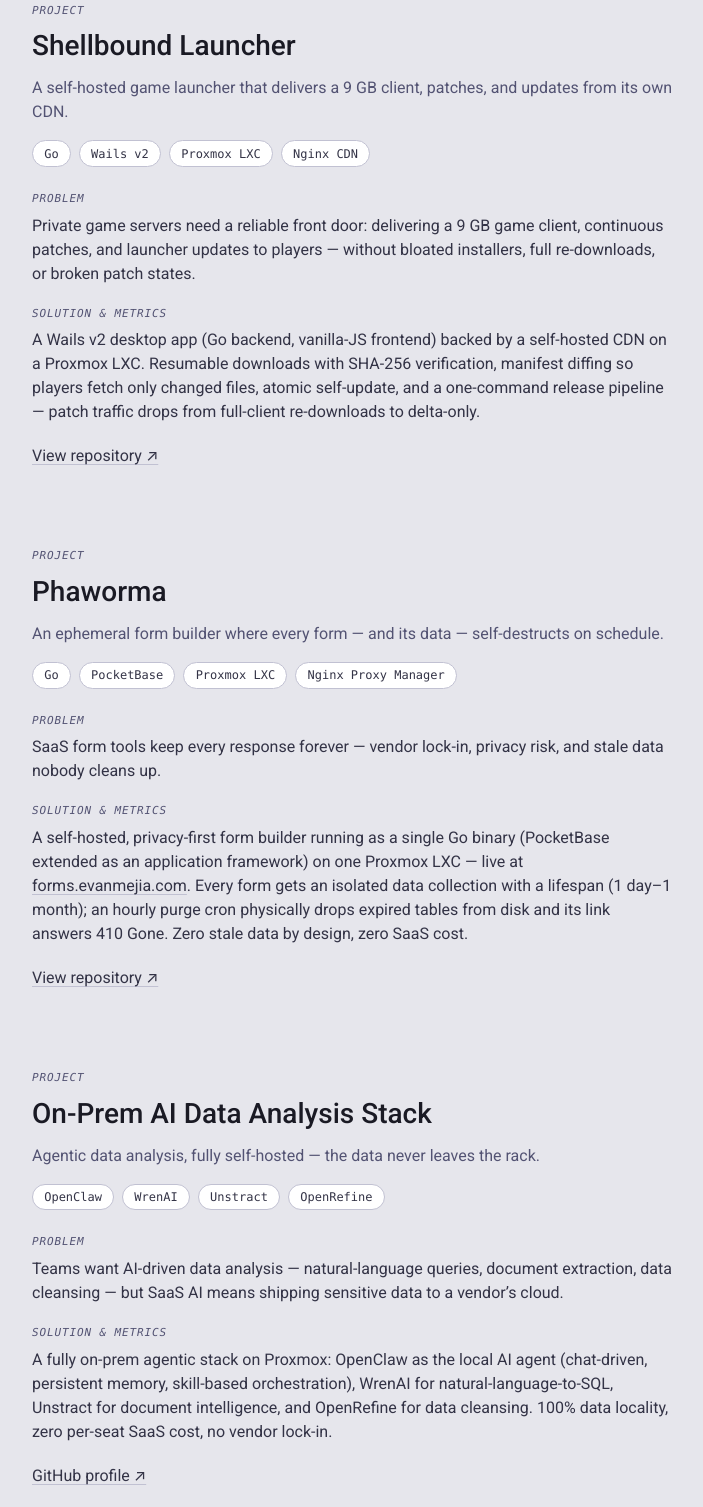
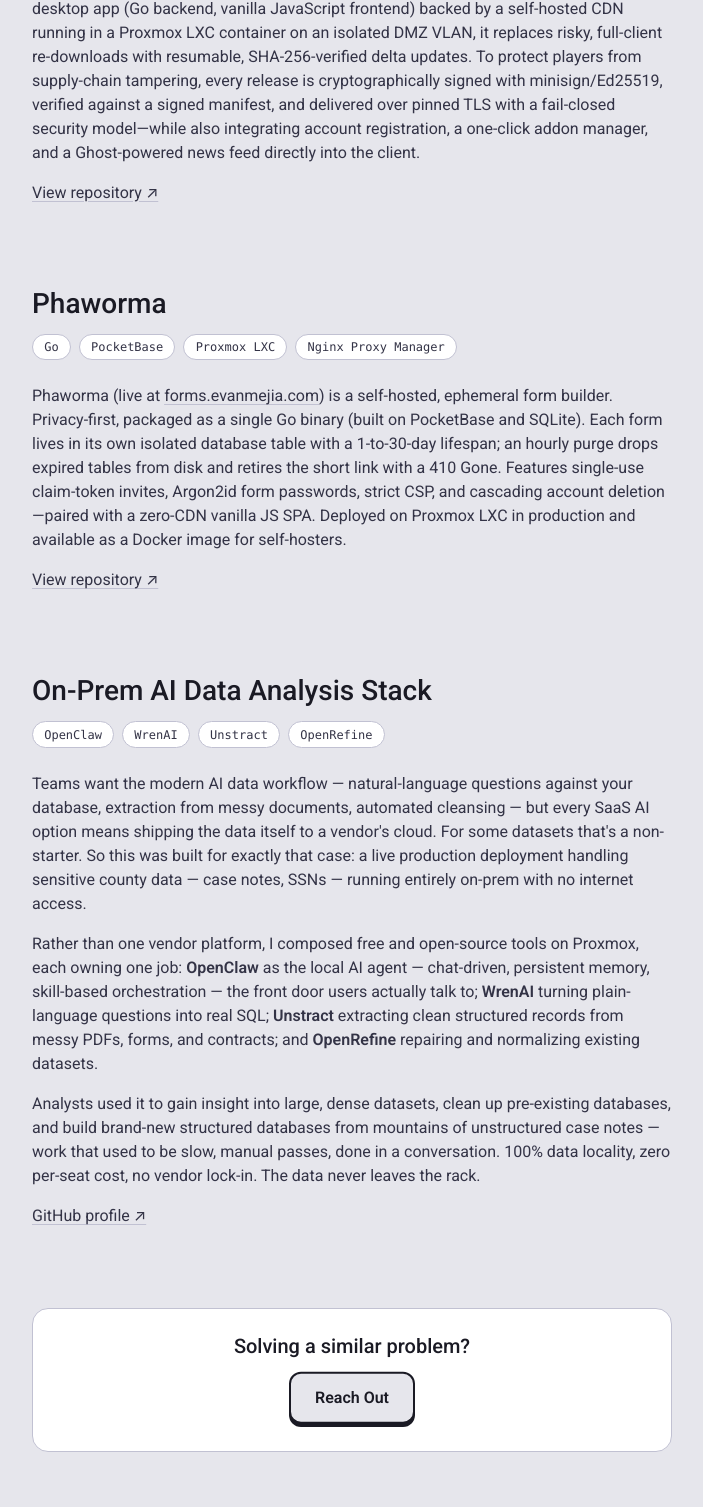
Before and after one commit to evanmejia/personal-website, a plain HTML site: page projects.html in a window 1280 px wide. Shown: the part 271-1778 px from the top of the page, without its empty margins (144-847 px from the left). Drawn offline with Linux system fonts and the light colour scheme; a script that the page names is missing; a web font is replaced by a local one.

Commit message:
CTA button on projects page, status pill and icon sizing tweaks

```diff
--- a/css/styles.css
+++ b/css/styles.css
@@ -186,11 +186,11 @@ p {
   display: inline-flex;
   align-items: center;
   gap: 0.5rem;
-  padding: 0.375rem 0.75rem 0.375rem 0.5rem;
+  padding: 0.375rem 0.875rem 0.375rem 0.625rem;
   border-radius: 999px;
   font-family: var(--font-mono);
-  font-size: 0.75rem;
-  font-weight: 700;
+  font-size: 0.6875rem;
+  font-weight: 500;
   line-height: 1.5;
   white-space: nowrap;
 }
@@ -211,7 +211,7 @@ p {
 .status-pill::after {
   content: "";
   position: absolute;
-  left: calc(0.5rem + 2px);
+  left: calc(0.625rem + 2px);
   top: 50%;
   width: 10px;
   height: 10px;
@@ -553,9 +553,10 @@ a:hover {
   color: var(--text-heading);
 }
 
+/* Match the status-pill's height (~28.5px: 11px line box + 12px padding) */
 .icon-link svg {
-  width: 1.25rem;
-  height: 1.25rem;
+  width: 1.75rem;
+  height: 1.75rem;
 }
 
 /* ---------- Theme switch ----------
@@ -643,7 +644,7 @@ a:hover {
 }
 
 .project h2 {
-  margin: 0.5rem 0 0.75rem;
+  margin: 0 0 0.75rem;
   font-size: 1.75rem;
 }
 
@@ -671,24 +672,19 @@ a:hover {
   color: var(--text-soft);
 }
 
-.fields {
-  display: grid;
-  gap: 1.25rem;
-  margin-bottom: 1.25rem;
+/* ---------- CTA (bottom of projects page) ---------- */
+.cta {
+  margin-top: 4rem;
+  padding: 1.5rem 1.75rem;
+  border: 1px solid var(--border);
+  border-radius: 1rem;
+  background: var(--bg-card);
+  text-align: center;
 }
 
-.fields p:last-child {
-  margin-bottom: 0;
-}
-
-.field-label {
-  margin: 0 0 0.4rem;
-  font-family: var(--font-mono);
-  font-size: 0.6875rem;
-  font-style: italic;
-  letter-spacing: 0.08em;
-  text-transform: uppercase;
-  color: var(--text-muted);
+.cta h2 {
+  margin: 0 0 0.75rem;
+  font-size: 1.25rem;
 }
 
 /* ---------- Footer ---------- */
--- a/projects.html
+++ b/projects.html
@@ -6,17 +6,23 @@
         <title>Projects — Evan Mejia</title>
         <meta
             name="description"
-            content="Case studies: Shellbound Launcher, Phaworma, and an on-prem AI data analysis stack — the problem, the solution, and the metrics behind each."
+            content="Systems I've designed, built, and kept running in production: a self-hosted game launcher, an ephemeral form builder, and an air-gapped AI data analysis stack."
         />
         <meta property="og:site_name" content="Evan Mejia" />
         <meta property="og:type" content="website" />
         <meta property="og:title" content="Projects — Evan Mejia" />
         <meta
             property="og:description"
-            content="Case studies: Shellbound Launcher, Phaworma, and an on-prem AI data analysis stack — the problem, the solution, and the metrics behind each."
+            content="Systems I've designed, built, and kept running in production: a self-hosted game launcher, an ephemeral form builder, and an air-gapped AI data analysis stack."
         />
-        <meta property="og:url" content="https://www.evanmejia.com/projects.html" />
-        <meta property="og:image" content="https://www.evanmejia.com/assets/og-image.png" />
+        <meta
+            property="og:url"
+            content="https://www.evanmejia.com/projects.html"
+        />
+        <meta
+            property="og:image"
+            content="https://www.evanmejia.com/assets/og-image.png"
+        />
         <meta property="og:image:width" content="1200" />
         <meta property="og:image:height" content="800" />
         <meta name="twitter:card" content="summary_large_image" />
@@ -34,7 +40,7 @@
         <!-- Roboto (text) + Roboto Mono (accents) via bunny.net -->
         <link rel="preconnect" href="https://fonts.bunny.net" />
         <link
-            href="https://fonts.bunny.net/css?family=roboto:ital,wght@0,400;0,500;0,600;1,400&family=roboto-mono:ital,wght@0,400;0,700;1,400"
+            href="https://fonts.bunny.net/css?family=roboto:ital,wght@0,400;0,500;0,600;1,400&family=roboto-mono:ital,wght@0,400;0,500;0,700;1,400"
             rel="stylesheet"
         />
 
@@ -56,55 +62,35 @@
 
         <div class="page">
             <main id="main" class="prose-col">
-                <h1>Projects</h1>
-                <p class="lead">
-                    Infrastructure and automation case studies — the problem,
-                    the solution, and the metrics behind it.
-                </p>
-
                 <div class="projects">
                     <!-- ============ Project 1: Shellbound Launcher ============ -->
                     <article id="shellbound-launcher" class="project">
-                        <p class="card-meta">Project</p>
                         <h2>Shellbound Launcher</h2>
-                        <p class="tagline">
-                            A self-hosted game launcher that delivers a
-                            9&nbsp;GB client, patches, and updates from its own
-                            CDN.
-                        </p>
                         <ul class="pills" aria-label="Tech stack">
                             <li class="pill">Go</li>
                             <li class="pill">Wails v2</li>
                             <li class="pill">Proxmox LXC</li>
                             <li class="pill">Nginx CDN</li>
                         </ul>
-                        <div class="fields">
-                            <div>
-                                <p class="field-label">Problem</p>
                         <p>
-                                    Private game servers need a reliable front
-                                    door: delivering a 9&nbsp;GB game client,
-                                    continuous patches, and launcher updates to
-                                    players — without bloated installers, full
-                                    re-downloads, or broken patch states.
+                            Shellbound is a cross-platform game launcher and
+                            distribution pipeline built to solve the core
+                            onboarding problem of a private MMO community:
+                            securely delivering, patching, and updating a 9 GB
+                            game client on a zero-dollar infrastructure budget.
+                            Built as a Wails v2 desktop app (Go backend, vanilla
+                            JavaScript frontend) backed by a self-hosted CDN
+                            running in a Proxmox LXC container on an isolated
+                            DMZ VLAN, it replaces risky, full-client
+                            re-downloads with resumable, SHA-256-verified delta
+                            updates. To protect players from supply-chain
+                            tampering, every release is cryptographically signed
+                            with minisign/Ed25519, verified against a signed
+                            manifest, and delivered over pinned TLS with a
+                            fail-closed security model—while also integrating
+                            account registration, a one-click addon manager, and
+                            a Ghost-powered news feed directly into the client.
                         </p>
-                            </div>
-                            <div>
-                                <p class="field-label">
-                                    Solution &amp; Metrics
-                                </p>
-                                <p>
-                                    A Wails v2 desktop app (Go backend,
-                                    vanilla-JS frontend) backed by a self-hosted
-                                    CDN on a Proxmox LXC. Resumable downloads
-                                    with SHA-256 verification, manifest diffing
-                                    so players fetch only changed files, atomic
-                                    self-update, and a one-command release
-                                    pipeline — patch traffic drops from
-                                    full-client re-downloads to delta-only.
-                                </p>
-                            </div>
-                        </div>
                         <p>
                             <a
                                 href="https://github.com/evanmejia/shellbound-launcher"
@@ -115,47 +101,29 @@
 
                     <!-- ============ Project 2: Phaworma ============ -->
                     <article id="phaworma" class="project">
-                        <p class="card-meta">Project</p>
                         <h2>Phaworma</h2>
-                        <p class="tagline">
-                            An ephemeral form builder where every form — and its
-                            data — self-destructs on schedule.
-                        </p>
                         <ul class="pills" aria-label="Tech stack">
                             <li class="pill">Go</li>
                             <li class="pill">PocketBase</li>
                             <li class="pill">Proxmox LXC</li>
                             <li class="pill">Nginx Proxy Manager</li>
                         </ul>
-                        <div class="fields">
-                            <div>
-                                <p class="field-label">Problem</p>
                         <p>
-                                    SaaS form tools keep every response forever
-                                    — vendor lock-in, privacy risk, and stale
-                                    data nobody cleans up.
-                                </p>
-                            </div>
-                            <div>
-                                <p class="field-label">
-                                    Solution &amp; Metrics
-                                </p>
-                                <p>
-                                    A self-hosted, privacy-first form builder
-                                    running as a single Go binary (PocketBase
-                                    extended as an application framework) on one
-                                    Proxmox LXC — live at
+                            Phaworma (live at
                             <a href="https://forms.evanmejia.com"
                                 >forms.evanmejia.com</a
-                                    >. Every form gets an isolated data
-                                    collection with a lifespan (1 day–1 month);
-                                    an hourly purge cron physically drops
-                                    expired tables from disk and its link
-                                    answers 410 Gone. Zero stale data by design,
-                                    zero SaaS cost.
+                            >) is a self-hosted, ephemeral form builder.
+                            Privacy-first, packaged as a single Go binary (built
+                            on PocketBase and SQLite). Each form lives in its
+                            own isolated database table with a 1-to-30-day
+                            lifespan; an hourly purge drops expired tables from
+                            disk and retires the short link with a 410 Gone.
+                            Features single-use claim-token invites, Argon2id
+                            form passwords, strict CSP, and cascading account
+                            deletion—paired with a zero-CDN vanilla JS SPA.
+                            Deployed on Proxmox LXC in production and available
+                            as a Docker image for self-hosters.
                         </p>
-                            </div>
-                        </div>
                         <p>
                             <a href="https://github.com/evanmejia/Phaworma"
                                 >View repository ↗</a
@@ -165,45 +133,46 @@
 
                     <!-- ============ Project 3: On-Prem AI Data Analysis Stack ============ -->
                     <article id="ai-data-stack" class="project">
-                        <p class="card-meta">Project</p>
                         <h2>On-Prem AI Data Analysis Stack</h2>
-                        <p class="tagline">
-                            Agentic data analysis, fully self-hosted — the data
-                            never leaves the rack.
-                        </p>
                         <ul class="pills" aria-label="Tech stack">
                             <li class="pill">OpenClaw</li>
                             <li class="pill">WrenAI</li>
                             <li class="pill">Unstract</li>
                             <li class="pill">OpenRefine</li>
                         </ul>
-                        <div class="fields">
-                            <div>
-                                <p class="field-label">Problem</p>
                         <p>
-                                    Teams want AI-driven data analysis —
-                                    natural-language queries, document
-                                    extraction, data cleansing — but SaaS AI
-                                    means shipping sensitive data to a
-                                    vendor&rsquo;s cloud.
-                                </p>
-                            </div>
-                            <div>
-                                <p class="field-label">
-                                    Solution &amp; Metrics
+                            Teams want the modern AI data workflow —
+                            natural-language questions against your database,
+                            extraction from messy documents, automated cleansing
+                            — but every SaaS AI option means shipping the data
+                            itself to a vendor's cloud. For some datasets that's
+                            a non-starter. So this was built for exactly that
+                            case: a live production deployment handling
+                            sensitive county data — case notes, SSNs — running
+                            entirely on-prem with no internet access.
                         </p>
                         <p>
-                                    A fully on-prem agentic stack on Proxmox:
-                                    OpenClaw as the local AI agent (chat-driven,
-                                    persistent memory, skill-based
-                                    orchestration), WrenAI for
-                                    natural-language-to-SQL, Unstract for
-                                    document intelligence, and OpenRefine for
-                                    data cleansing. 100% data locality, zero
-                                    per-seat SaaS cost, no vendor lock-in.
+                            Rather than one vendor platform, I composed free and
+                            open-source tools on Proxmox, each owning one job:
+                            <strong>OpenClaw</strong> as the local AI agent —
+                            chat-driven, persistent memory, skill-based
+                            orchestration — the front door users actually talk
+                            to; <strong>WrenAI</strong>
+                            turning plain-language questions into real SQL;
+                            <strong>Unstract</strong> extracting clean
+                            structured records from messy PDFs, forms, and
+                            contracts; and <strong>OpenRefine</strong>
+                            repairing and normalizing existing datasets.
                         </p>
-                            </div>
-                        </div>
+                        <p>
+                            Analysts used it to gain insight into large, dense
+                            datasets, clean up pre-existing databases, and build
+                            brand-new structured databases from mountains of
+                            unstructured case notes — work that used to be slow,
+                            manual passes, done in a conversation. 100% data
+                            locality, zero per-seat cost, no vendor lock-in. The
+                            data never leaves the rack.
+                        </p>
                         <p>
                             <a href="https://github.com/evanmejia"
                                 >GitHub profile ↗</a
@@ -211,14 +180,40 @@
                         </p>
                     </article>
                 </div>
+
+                <!-- ================= CTA ================= -->
+                <section class="cta" aria-label="Contact">
+                    <h2>Solving a similar problem?</h2>
+                    <!-- Cal.com popup embed: clicking opens a booking modal
+                         with both event types. If the embed script is
+                         blocked, the button falls back to a plain link. -->
+                    <a
+                        class="btn btn--lift"
+                        href="https://cal.com/evanmejia"
+                        target="_blank"
+                        rel="noopener"
+                        data-cal-link="evanmejia"
+                        data-cal-embed-trigger
+                    >
+                        <span>Reach Out</span>
+                    </a>
+                    <script
+                        src="https://cal.com/evanmejia/embed/embed.js"
+                        data-iframe-src="https://cal.com/evanmejia/embed?calEmbed=1"
+                    ></script>
+                </section>
             </main>
 
             <!-- ================= Footer ================= -->
             <footer class="footer">
                 <p>
-                    <span class="copyright">© <span id="year">2026</span> Evan Mejia</span>
+                    <span class="copyright"
+                        >© <span id="year">2026</span> Evan Mejia</span
+                    >
                     <span class="footer-sep" aria-hidden="true">|</span>
-                    <a href="mailto:contact@evanmejia.com">contact@evanmejia.com</a>
+                    <a href="mailto:contact@evanmejia.com"
+                        >contact@evanmejia.com</a
+                    >
                 </p>
             </footer>
         </div>
```
Also changed, not shown: index.html (+1 -1 lines). Lines whose indentation alone changed are shown as unchanged.
